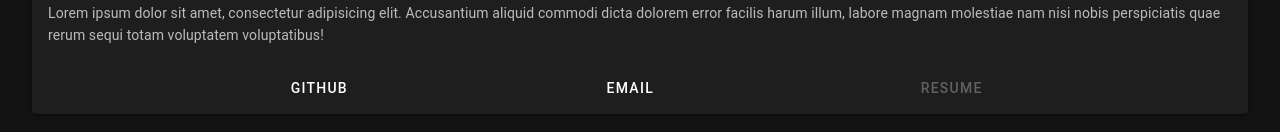
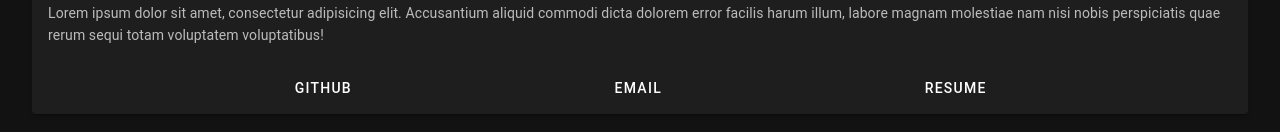
Before and after one commit to atkincaid74/andrew-kincaid-frontend, a Vue app: page / in a window 1280 px wide. Shown: the part 386-518 px from the top of the page. Built offline with nearby package versions, Linux system fonts and the light colour scheme; the HTML template or start-up script is replaced by a standard one; what vue-session would draw is missing.

Commit message:
add link to resume

```diff
--- a/src/components/home/Homepage.vue
+++ b/src/components/home/Homepage.vue
@@ -35,18 +35,12 @@
                 <span>atkincaid74@gmail.com</span>
             </v-tooltip>
             <v-spacer></v-spacer>
-            <v-tooltip top>
-                <template v-slot:activator="{ on }">
-                    <div v-on="on">
-                        <v-btn
-                            text
-                            disabled
-                        >resume
-                        </v-btn>
-                    </div>
-                </template>
-                <span>Coming soon...</span>
-            </v-tooltip>
+            <v-btn
+                text
+                :href="`${publicPath}AndrewKincaidResume.pdf`"
+                target="_blank"
+            >resume
+            </v-btn>
             <v-spacer></v-spacer>
         </v-card-actions>
     </v-card>
@@ -56,7 +50,8 @@
     export default {
         name: "Homepage",
         data: () => ({
-            githubLink: 'https://github.com/atkincaid74/andrew-kincaid-frontend'
+            githubLink: 'https://github.com/atkincaid74/andrew-kincaid-frontend',
+            publicPath: process.env.BASE_URL
         }),
     }
 </script>
```
Also changed, not shown: 1 other file (tests, documents, lock files or other folders).
